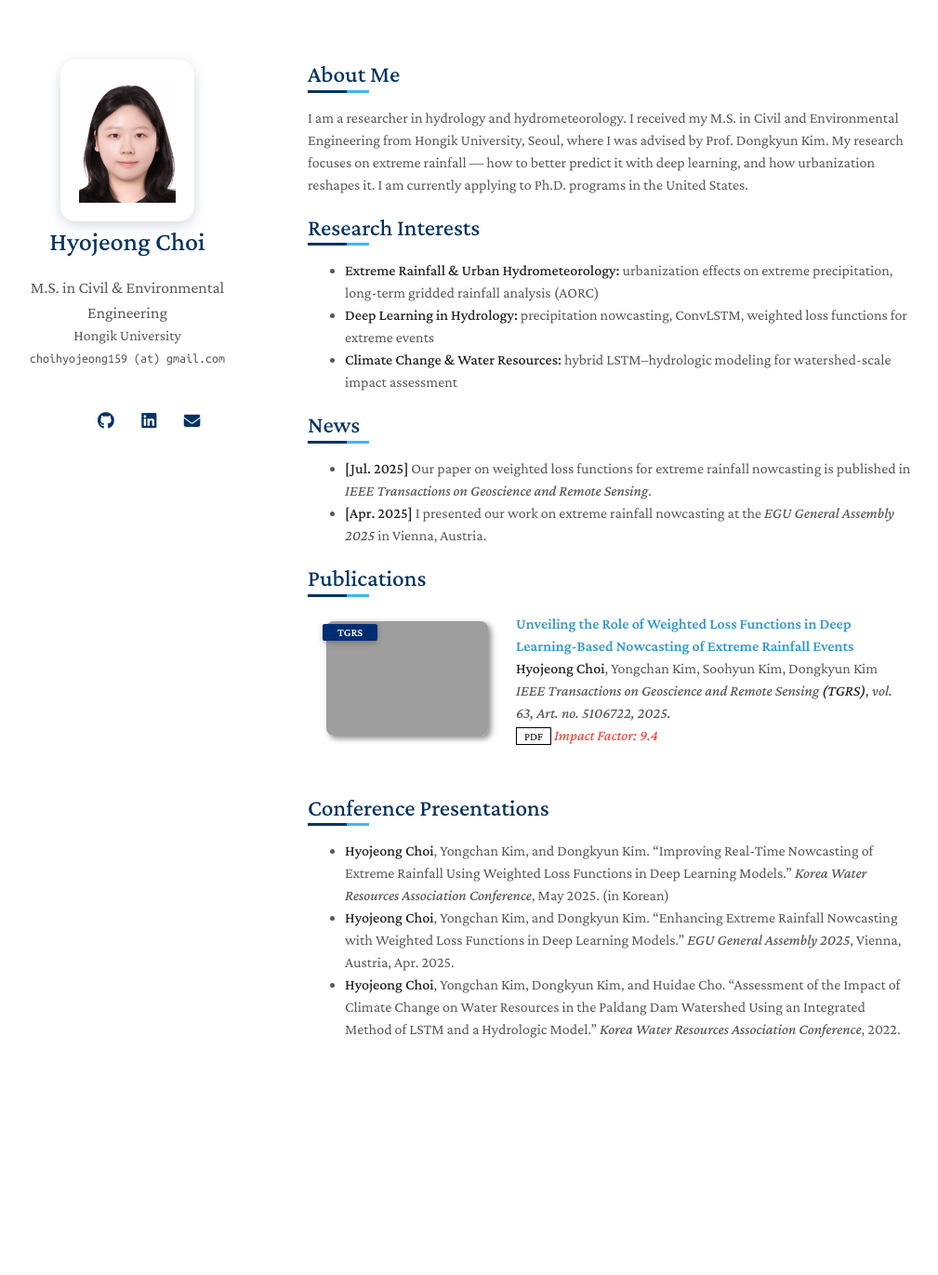
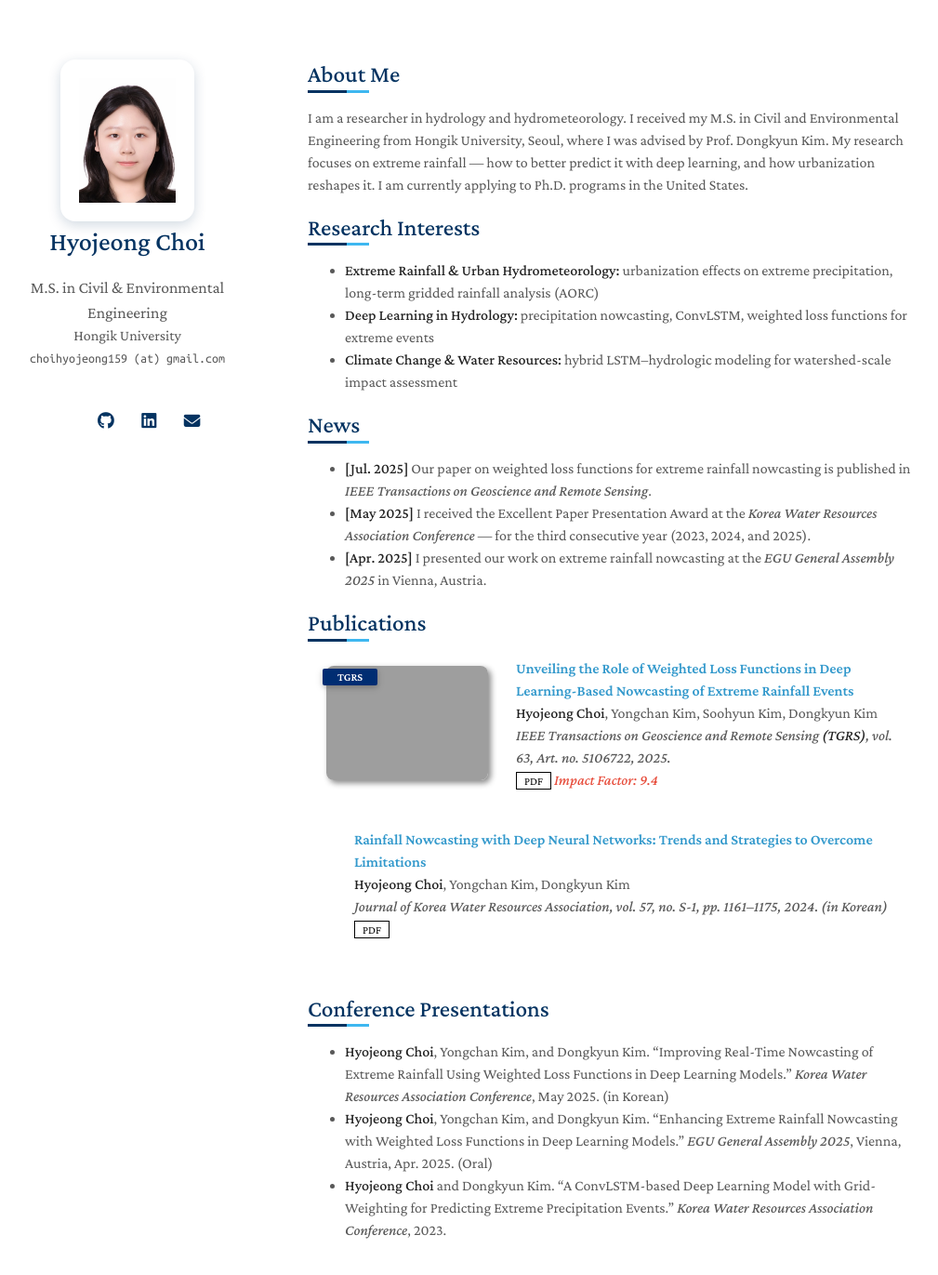
Before and after one commit to HyojeongChoi159/hyojeongchoi159.github.io, a Jekyll site: the page built from index.md, in a window 1280 px wide and 1400 px high. Shown: the top 1371 px of the window at 93% size, without its empty margins (139-1148 px from the left). Built offline with Jekyll 4.4.1, drawn with Linux system fonts in a browser that asks for light colours; a style sheet for code colours, icons or effects is not loaded; our own code applies the rules of GitHub Pages for plain Markdown files; grey boxes are pictures that could not be loaded.

Commit message:
Add JKWRA 2024 paper, KWRA awards news, 2023 presentation; remove incorrect 2022 entry; mark EGU oral

```diff
--- a/_data/publications.yml
+++ b/_data/publications.yml
@@ -7,3 +7,8 @@ main:
     pdf: https://doi.org/10.1109/TGRS.2025.3592853
     image: ./assets/img/teaser_tgrs2025.gif
     notes: "Impact Factor: 9.4"
+
+  - title: "Rainfall Nowcasting with Deep Neural Networks: Trends and Strategies to Overcome Limitations"
+    authors: <strong>Hyojeong Choi</strong>, Yongchan Kim, Dongkyun Kim
+    conference: Journal of Korea Water Resources Association, vol. 57, no. S-1, pp. 1161–1175, 2024. (in Korean)
+    pdf: https://doi.org/10.3741/JKWRA.2024.57.S-1.1161
--- a/index.md
+++ b/index.md
@@ -15,6 +15,7 @@ I am a researcher in hydrology and hydrometeorology. I received my M.S. in Civil
 ## News
 
 - **[Jul. 2025]** Our paper on weighted loss functions for extreme rainfall nowcasting is published in *IEEE Transactions on Geoscience and Remote Sensing*.
+- **[May 2025]** I received the Excellent Paper Presentation Award at the *Korea Water Resources Association Conference* — for the third consecutive year (2023, 2024, and 2025).
 - **[Apr. 2025]** I presented our work on extreme rainfall nowcasting at the *EGU General Assembly 2025* in Vienna, Austria.
 
 {% include_relative _includes/publications.md %}
@@ -22,5 +23,5 @@ I am a researcher in hydrology and hydrometeorology. I received my M.S. in Civil
 ## Conference Presentations
 
 - **Hyojeong Choi**, Yongchan Kim, and Dongkyun Kim. "Improving Real-Time Nowcasting of Extreme Rainfall Using Weighted Loss Functions in Deep Learning Models." *Korea Water Resources Association Conference*, May 2025. (in Korean)
-- **Hyojeong Choi**, Yongchan Kim, and Dongkyun Kim. "Enhancing Extreme Rainfall Nowcasting with Weighted Loss Functions in Deep Learning Models." *EGU General Assembly 2025*, Vienna, Austria, Apr. 2025.
-- **Hyojeong Choi**, Yongchan Kim, Dongkyun Kim, and Huidae Cho. "Assessment of the Impact of Climate Change on Water Resources in the Paldang Dam Watershed Using an Integrated Method of LSTM and a Hydrologic Model." *Korea Water Resources Association Conference*, 2022.
+- **Hyojeong Choi**, Yongchan Kim, and Dongkyun Kim. "Enhancing Extreme Rainfall Nowcasting with Weighted Loss Functions in Deep Learning Models." *EGU General Assembly 2025*, Vienna, Austria, Apr. 2025. (Oral)
+- **Hyojeong Choi** and Dongkyun Kim. "A ConvLSTM-based Deep Learning Model with Grid-Weighting for Predicting Extreme Precipitation Events." *Korea Water Resources Association Conference*, 2023.
```
